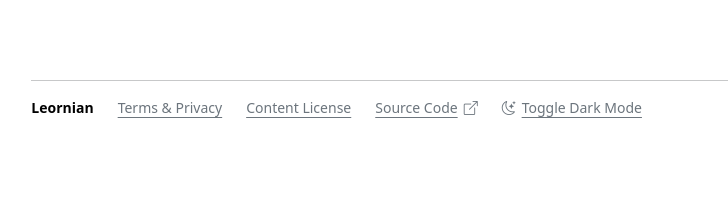
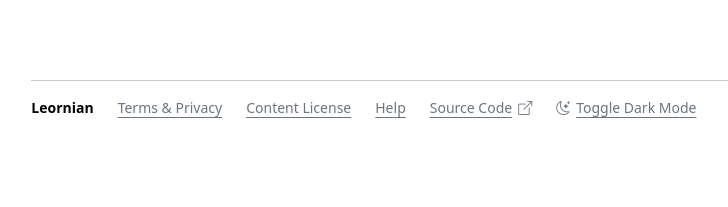
Before and after one commit to djramones/leornian, a Django app: page /accounts/login/?next=/moderation/reports/1/ in a window 1280 px wide. Shown: the part 593-800 px from the top of the page, without its empty margins (206-934 px from the left). Run offline with Django 4.2, Linux system fonts and the light colour scheme; some libraries are stand-ins or nearby versions.

Commit message:
Add help link to footer
Also, expand a comment in leornian.forms.RegistrationForm.

```diff
--- a/leornian/forms.py
+++ b/leornian/forms.py
@@ -26,7 +26,9 @@ class RegistrationForm(DjRegForm):
 
     class Meta(DjRegForm.Meta):
         # The default username-field help-text mentions the 150-char limit,
-        # which can be strange for users, so we override to simplify:
+        # which can be strange for users, so we override to simplify. This
+        # also drops mention of the `@` character, which we don't want to
+        # encourage.
         help_texts = {
             "username": (
                 "Can contain letters, digits, hyphens, underscores,"
--- a/templates/base.html
+++ b/templates/base.html
@@ -131,6 +131,9 @@
                 <a class="icon-link link-secondary" href="{% url 'content-license' %}">
                     Content License
                 </a>
+                <a class="icon-link link-secondary" href="{% url 'help' %}">
+                    Help
+                </a>
                 <a class="icon-link link-secondary" href="https://github.com/djramones/leornian">
                     Source Code
                     <i class="bi-box-arrow-up-right"></i>
```
